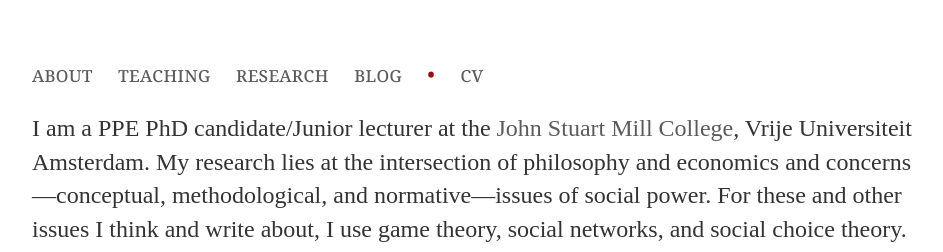
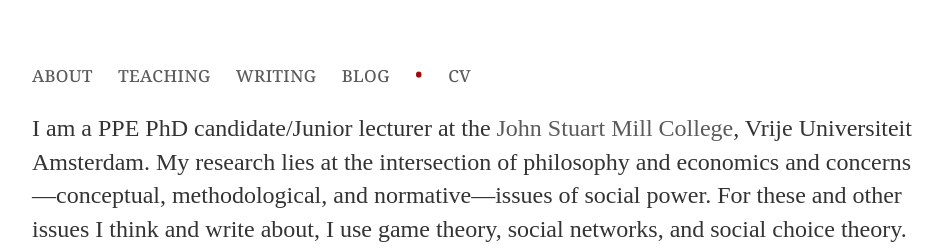
Before and after one commit to uzunovam/uzunovam, a Jekyll site: the page built from index.html, in a window 1280 px wide. Shown: the top 252 px of the page, without its empty margins (160-1103 px from the left). Built offline with Jekyll 4.4.1, drawn with Linux system fonts in a browser that asks for light colours.

Commit message:
Update default.html

```diff
--- a/_layouts/default.html
+++ b/_layouts/default.html
@@ -11,7 +11,7 @@
 	    			<ul>
 					<li><a href="/">about</a></li>
 		       			<li><a href="/teaching">teaching</a></li>
-	        			<li><a href="/writing">research</a></li>
+	        			<li><a href="/writing">writing</a></li>
 					<li><a href="/blog">blog</a></li>
 		        		<!-- <li><a href="/personal">personal</a></li> -->
 					<li><bullet>&#8226;</bullet></li>
```
